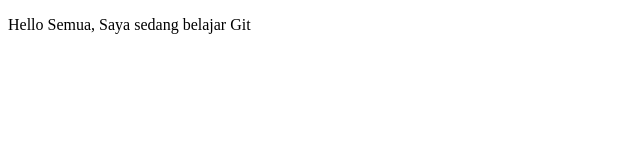
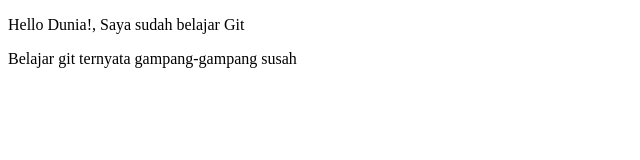
Before and after one commit to kentnathaniel/learning-git, a plain HTML site: page index.html in a window 1280 px wide. Shown: the whole page, without its empty margins (0-640 px from the left). Drawn offline with Linux system fonts and the light colour scheme.

Commit message:
Test revert

```diff
--- a/index.html
+++ b/index.html
@@ -5,6 +5,7 @@
     <title>Belajar Git - Project 01</title>
   </head>
   <body>
-    <p>Hello Semua, Saya sedang belajar Git</p>
+    <p>Hello Dunia!, Saya sudah belajar Git</p>
+    <p>Belajar git ternyata gampang-gampang susah</p>
   </body>
 </html>
```
